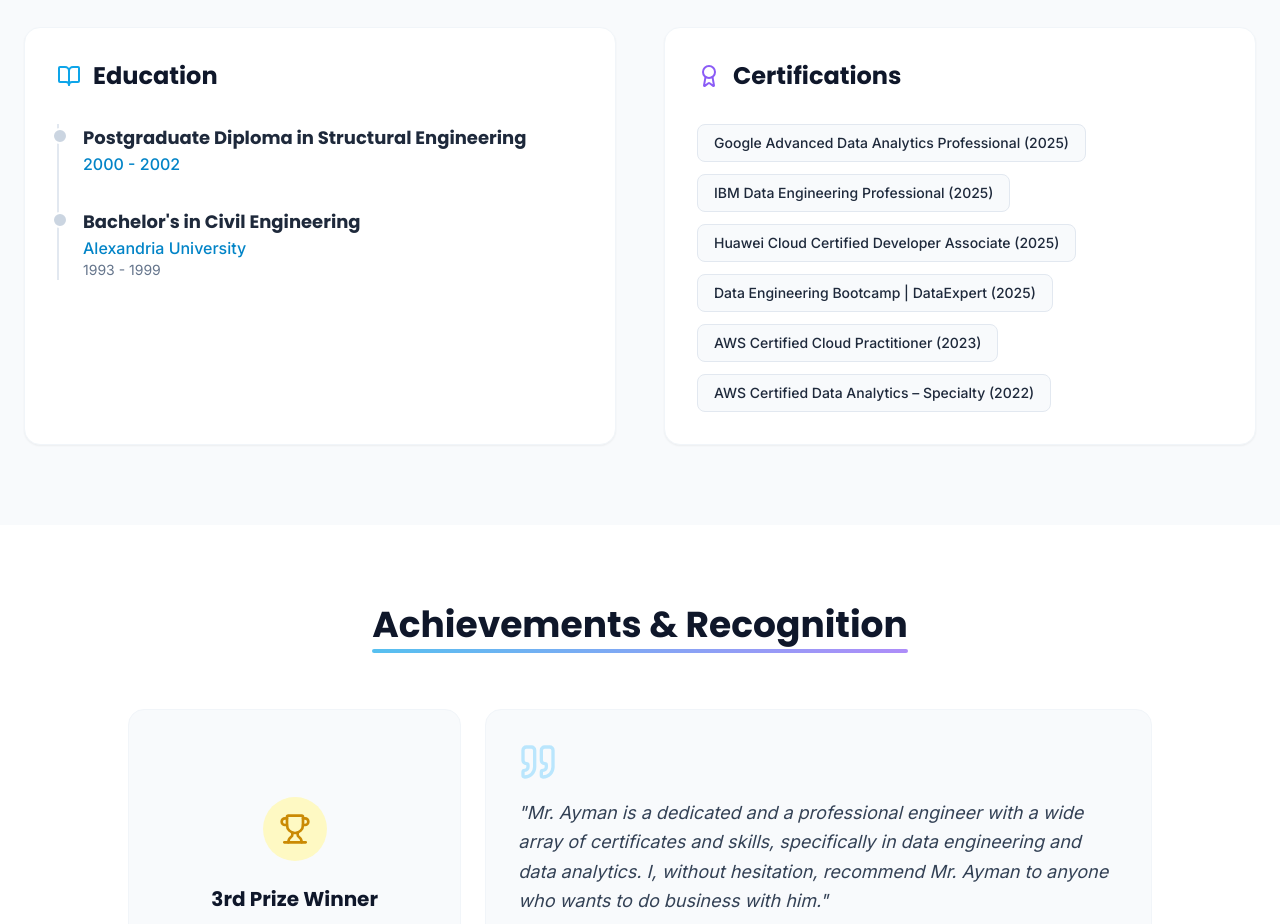
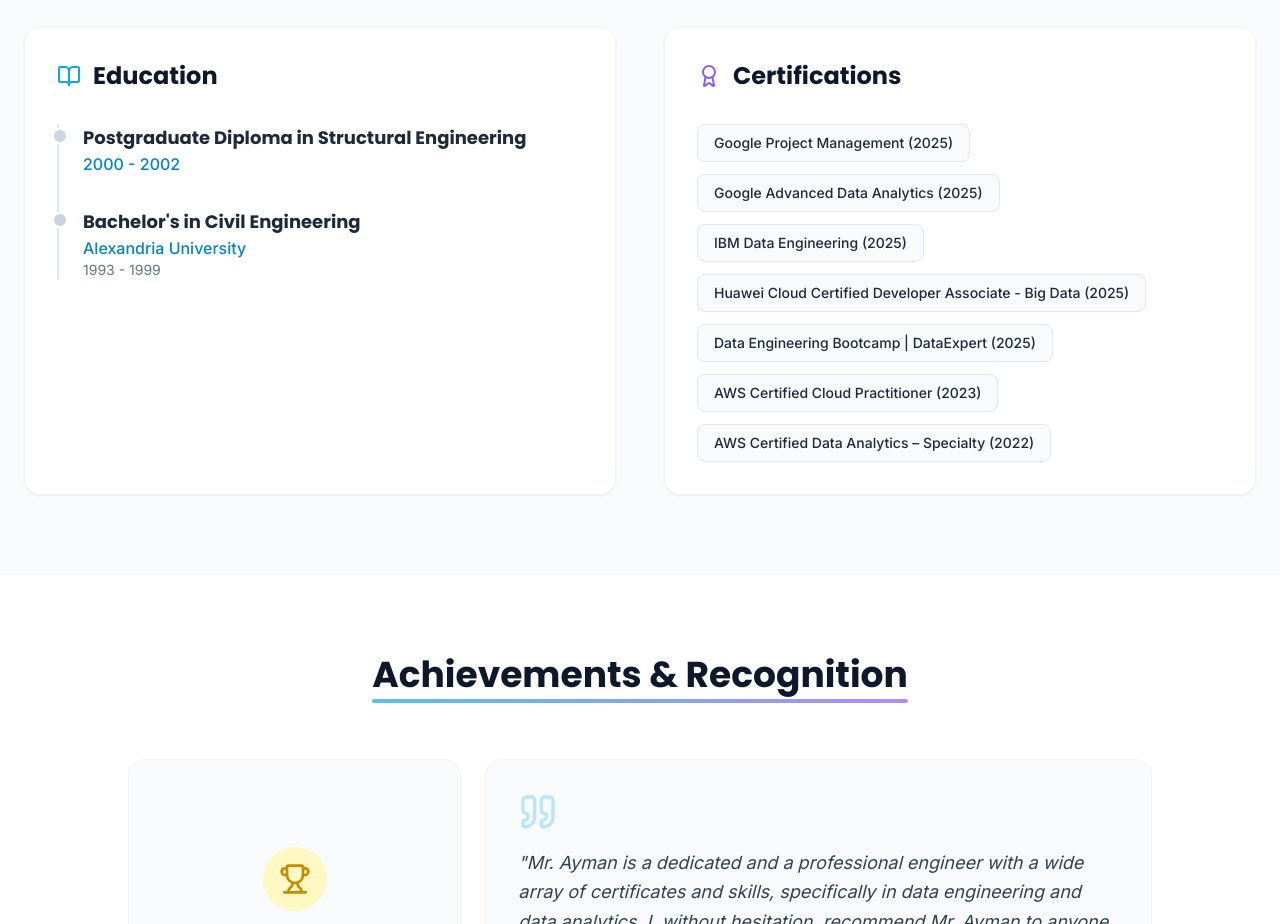
Before and after one commit to aymanibrahim/portfolio, a React (Vite) app: page / in a window 1280 px wide. Shown: the part 6060-6984 px from the top of the page. Built offline with nearby package versions, Linux system fonts and the light colour scheme.

Commit message:
Add PM certification

```diff
--- a/components/Education.tsx
+++ b/components/Education.tsx
@@ -46,9 +46,10 @@ const Education: React.FC = () => {
 
               <div className="flex flex-wrap gap-3">
                  {[
-                   "Google Advanced Data Analytics Professional (2025)",
-                   "IBM Data Engineering Professional (2025)",
-                   "Huawei Cloud Certified Developer Associate (2025)",
+                   "Google Project Management (2025)",
+                   "Google Advanced Data Analytics (2025)",
+                   "IBM Data Engineering (2025)",
+                   "Huawei Cloud Certified Developer Associate - Big Data (2025)",
                    "Data Engineering Bootcamp | DataExpert (2025)",
                    "AWS Certified Cloud Practitioner (2023)",
                    "AWS Certified Data Analytics – Specialty (2022)"
```
